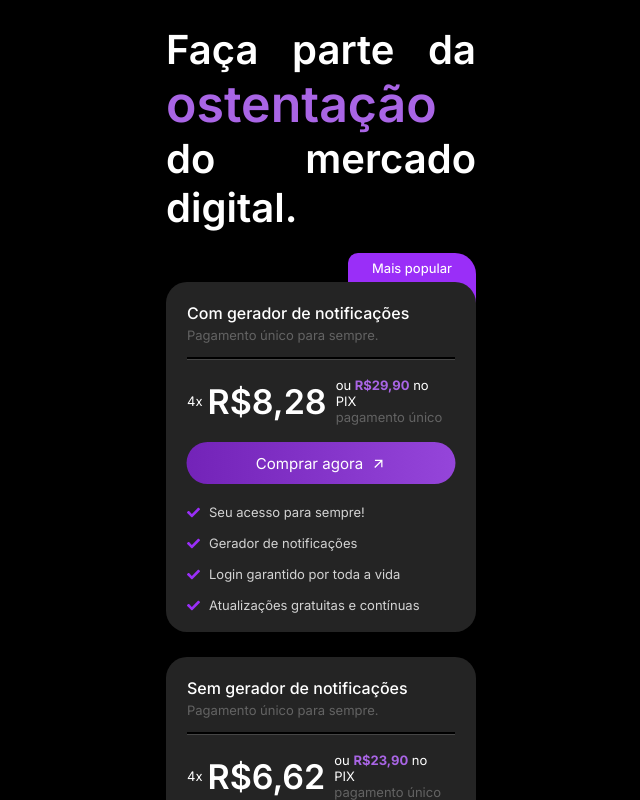
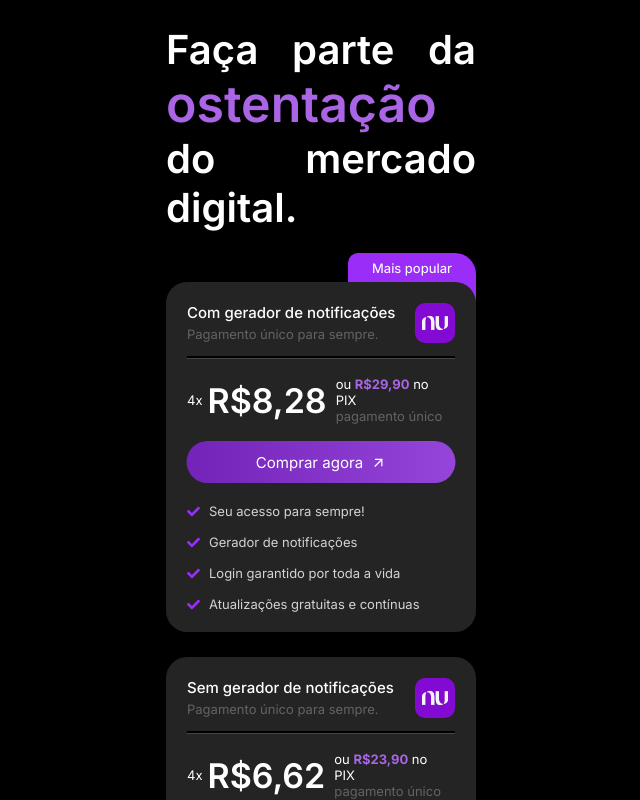
Before and after one commit to gilbertopetrini/ldpage, a React (Vite) app: page / in a window 1280 px wide. Shown: the top 800 px of the page, without its empty margins (319-959 px from the left). Built offline with nearby package versions, Linux system fonts and the light colour scheme.

Commit message:
newsites8

```diff
--- a/src/App.css
+++ b/src/App.css
@@ -87,11 +87,25 @@ strong{
   padding: 21px; /* Adjusted padding */
   z-index: 2;
 }
-
+.header{
+  display: flex;
+    border-bottom: 2px solid black;
+  justify-content: space-between;
+}
+.header2{
+  display: flex;
+    border-bottom: 2px solid black;
+  justify-content: space-between;
+}
+.imge{
+  width: 40px;
+  height: 40px;
+  border-radius: 10px;
+}
 
 .header p:first-child {
   font-weight: 500;
-  font-size: 16px; /* Slightly adjusted */
+  font-size: 15px; /* Slightly adjusted */
   color: white;
   margin-bottom: 4px; /* Adjusted margin */
 }
@@ -100,7 +114,20 @@ strong{
   font-size: 13px; /* Slightly adjusted */
   color: #636363;
   padding-bottom: 14px; /* Adjusted padding */
-  border-bottom: 2px solid black;
+
+}
+.header2 p:first-child {
+  font-weight: 500;
+  font-size: 15px; /* Slightly adjusted */
+  color: white;
+  margin-bottom: 4px; /* Adjusted margin */
+}
+
+.header2 p:nth-child(2) {
+  font-size: 13px; /* Slightly adjusted */
+  color: #636363;
+  padding-bottom: 14px; /* Adjusted padding */
+
 }
 
 .mid1 {
--- a/src/Principal.jsx
+++ b/src/Principal.jsx
@@ -18,8 +18,11 @@ function Principal() {
 
         <div className='maincontainer'>
           <div className='header'>
-            <p>Com gerador de notificações</p>
-            <p>Pagamento único para sempre.</p>
+            <div>
+              <p>Com gerador de notificações</p>
+              <p>Pagamento único para sempre.</p>
+            </div>
+            <img className='imge' src='/logo.png'/>
           </div>
 
           <div className='mid1'>
@@ -65,9 +68,12 @@ function Principal() {
       <div className='card1'>
 
         <div className='maincontainer2'>
-          <div className='header'>
-            <p>Sem gerador de notificações</p>
-            <p>Pagamento único para sempre.</p>
+          <div className='header2'>
+            <div>
+              <p>Sem gerador de notificações</p>
+              <p>Pagamento único para sempre.</p>
+            </div>
+            <img className='imge' src='/logo.png'/>
           </div>
 
           <div className='mid1'>
--- a/src/mantovano.jsx
+++ b/src/mantovano.jsx
@@ -17,8 +17,11 @@ function Mantovano() {
 
         <div className='maincontainer'>
           <div className='header'>
-            <p>Com gerador de notificações</p>
-            <p>Pagamento único para sempre.</p>
+            <div>
+              <p>Com gerador de notificações</p>
+              <p>Pagamento único para sempre.</p>
+            </div>
+            <img className='imge' src='/logo.png'/>
           </div>
 
           <div className='mid1'>
@@ -64,9 +67,12 @@ function Mantovano() {
       <div className='card1'>
 
         <div className='maincontainer2'>
-          <div className='header'>
-            <p>Sem gerador de notificações</p>
-            <p>Pagamento único para sempre.</p>
+          <div className='header2'>
+            <div>
+              <p>Sem gerador de notificações</p>
+              <p>Pagamento único para sempre.</p>
+            </div>
+            <img className='imge' src='/logo.png'/>
           </div>
 
           <div className='mid1'>
--- a/src/orlando.jsx
+++ b/src/orlando.jsx
@@ -19,8 +19,11 @@ function Orlando() {
 
         <div className='maincontainer'>
           <div className='header'>
-            <p>Com gerador de notificações</p>
-            <p>Pagamento único para sempre.</p>
+            <div>
+              <p>Com gerador de notificações</p>
+              <p>Pagamento único para sempre.</p>
+            </div>
+            <img className='imge' src='/logo.png'/>
           </div>
 
           <div className='mid1'>
@@ -66,9 +69,12 @@ function Orlando() {
       <div className='card1'>
 
         <div className='maincontainer2'>
-          <div className='header'>
-            <p>Sem gerador de notificações</p>
-            <p>Pagamento único para sempre.</p>
+          <div className='header2'>
+            <div>
+              <p>Sem gerador de notificações</p>
+              <p>Pagamento único para sempre.</p>
+            </div>
+            <img className='imge' src='/logo.png'/>
           </div>
 
           <div className='mid1'>
```
Also changed, not shown: public/logo.png (added).
